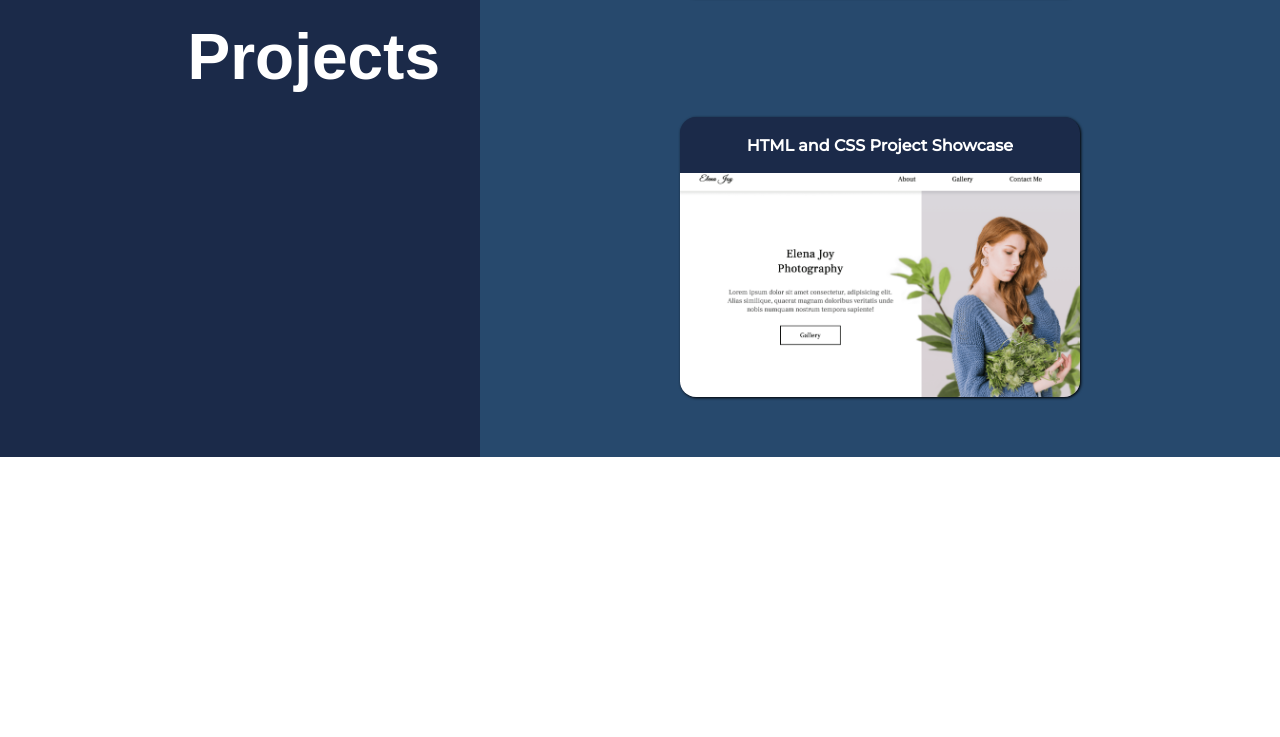
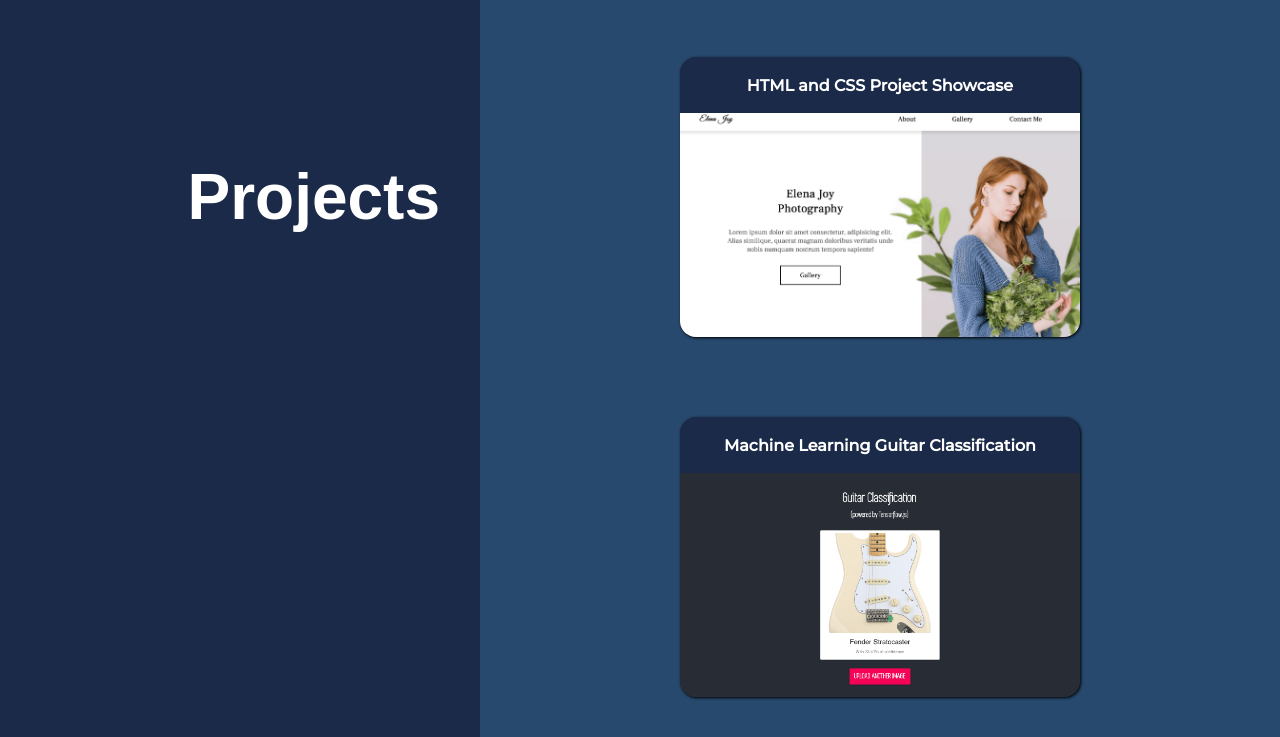
Before and after one commit to eduardocsilva/eduardocsilva.github.io, a plain HTML site: page index.html in a window 1280 px wide. Shown: the part 1143-1880 px from the top of the page. Before the commit the page ends 1600 px from the top, so only its background shows below. Drawn offline with Linux system fonts and the light colour scheme; a web font is replaced by a local one.

Commit message:
Updated the portfolio with a new machine learning project

```diff
--- a/index.html
+++ b/index.html
@@ -107,6 +107,16 @@
                         </div>
                     </a>
                 </div>
+                <div class="project-card">
+                    <a href="https://eduardocsilva.github.io/guitar-classification-tensorflow/" target="_blank" rel="noopener noreferrer">
+                        <div class="card-title">
+                            <h4>Machine Learning Guitar Classification</h4>
+                        </div>
+                        <div class="card-content">
+                            <img src="./img/websites/Guitar_Classification.png" alt="Machine Learning Guitar Classification">
+                        </div>
+                    </a>
+                </div>
             </div>
         </section>
     </main>
--- a/styles/_projects.scss
+++ b/styles/_projects.scss
@@ -30,6 +30,13 @@
     background: #27496d;
     color: white;
     overflow-y: scroll;
+    scrollbar-width: none; /* Firefox */
+    -ms-overflow-style: none;  /* Internet Explorer 10+ */
+}
+
+.projects-content::-webkit-scrollbar { /* WebKit */
+    width: 0;
+    height: 0;
 }
 
 .project-card {
```
Also changed, not shown: img/websites/Guitar_Classification.png (added), styles/style.css, 1 other file.
